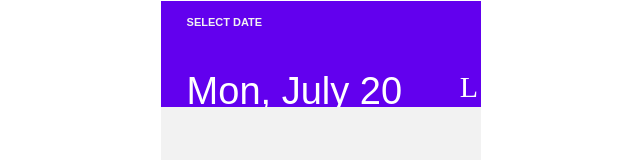
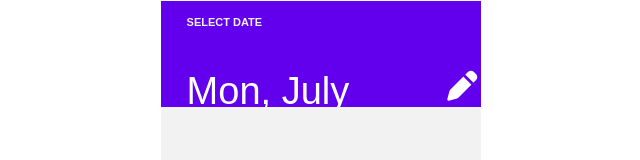
Before and after one commit to akshayrathigithub/React-DatePicker, a React app: page / in a window 1280 px wide. Shown: the part 159-319 px from the top of the page, without its empty margins (319-959 px from the left). Built offline with nearby package versions, Linux system fonts and the light colour scheme.

Commit message:
design updated

```diff
--- a/src/Components/Calendar/Calendar.js
+++ b/src/Components/Calendar/Calendar.js
@@ -13,7 +13,7 @@ export default function Calendar() {
                             <p>Mon, July 20</p>
                         </div>
                         <div id="Header_Footer_Edit">
-                            <p>L</p>
+                        <i class="fas fa-pen"></i>
                         </div>
                     </div>
                 </div>
--- a/src/index.html
+++ b/src/index.html
@@ -4,6 +4,7 @@
 <head>
     <meta charset="UTF-8">
     <meta name="viewport" content="width=device-width, initial-scale=1.0">
+    <link rel="stylesheet" type="text/css" href="../node_modules/@fortawesome/fontawesome-free/css/all.css">
     <title>React App</title>
 </head>
 
```
